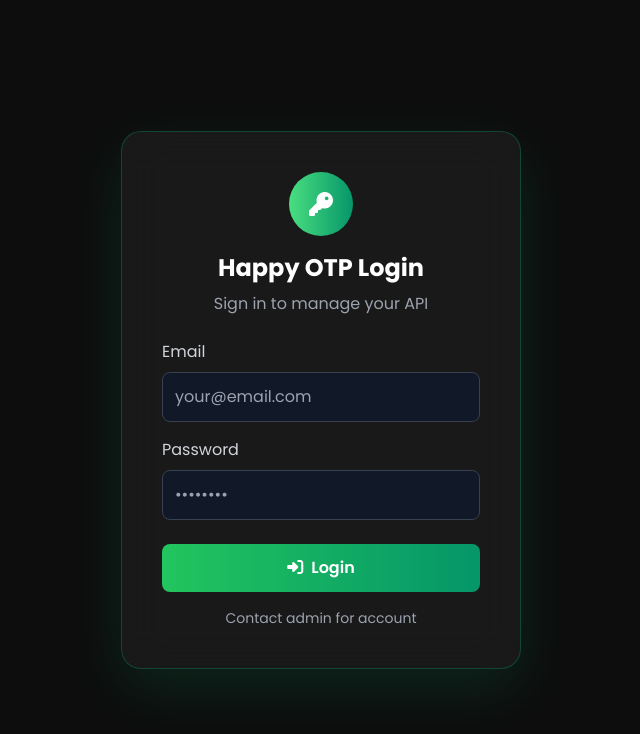
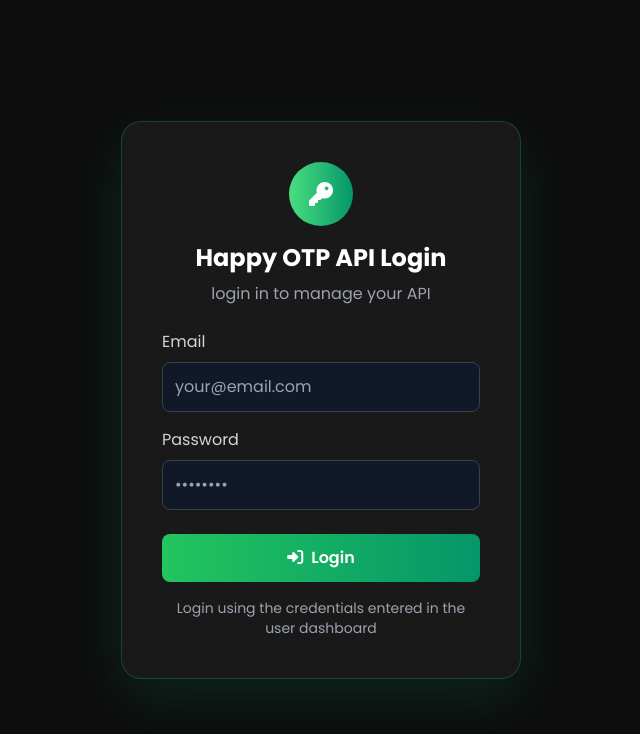
Before and after one commit to shahnazbegam854205-lab/wpotp, a website: page public/api-docs.html in a window 1280 px wide. Shown: the whole page, without its empty margins (319-959 px from the left). Drawn offline with nearby package versions, Linux system fonts and the light colour scheme; no server answers.

Commit message:
Update api-docs.html

```diff
--- a/public/api-docs.html
+++ b/public/api-docs.html
@@ -234,8 +234,8 @@
                 <div class="w-16 h-16 rounded-full bg-gradient-to-r from-green-400 to-emerald-600 flex items-center justify-center mx-auto mb-4">
                     <i class="fas fa-key text-2xl text-white"></i>
                 </div>
-                <h2 class="text-2xl font-bold text-white">Happy OTP Login</h2>
-                <p class="text-gray-400 mt-2">Sign in to manage your API</p>
+                <h2 class="text-2xl font-bold text-white">Happy OTP API Login</h2>
+                <p class="text-gray-400 mt-2">login in to manage your API</p>
             </div>
 
             <form id="loginForm">
@@ -258,7 +258,7 @@
                 </button>
 
                 <div class="mt-4 text-center">
-                    <p class="text-gray-400 text-sm">Contact admin for account</p>
+                    <p class="text-gray-400 text-sm">Login using the credentials entered in the user dashboard</p>
                 </div>
             </form>
 
```
